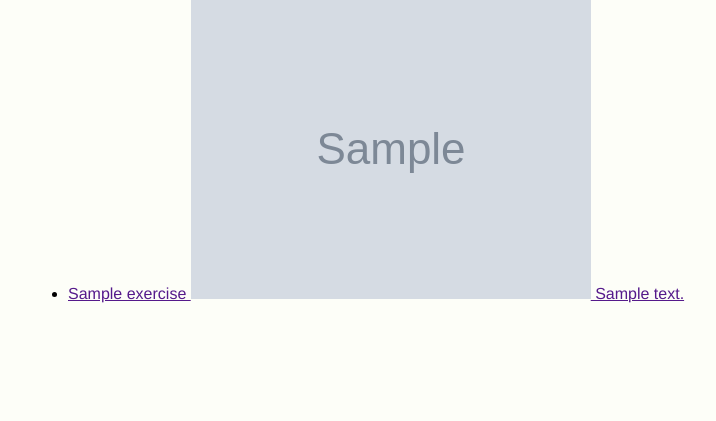
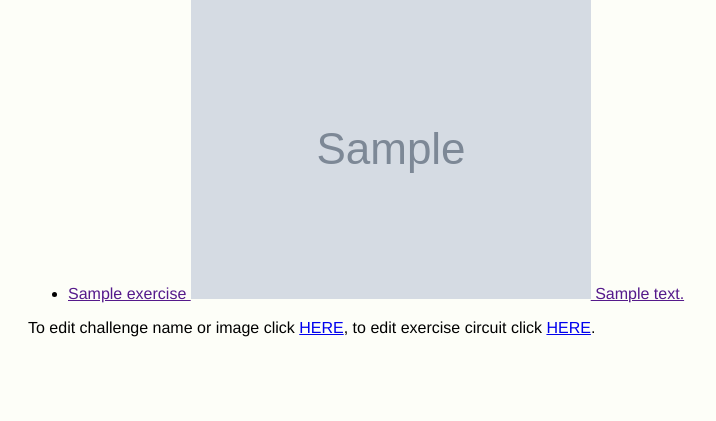
Before and after one commit to lim-is-a/fitness-challenge-app, a Django app: page /challenges/1 in a window 1280 px wide. Shown: the part 246-667 px from the top of the page, without its empty margins (212-928 px from the left). Run offline with Django 3.2, Linux system fonts and the light colour scheme; tables that the repository leaves empty hold one stand-in row (values such as "Sample post"); grey boxes marked "Sample" are stand-in pictures.

Commit message:
debugging exercise edit form

```diff
--- a/fitness_challenge/templates/fitness_challenge/challenge_detail.html
+++ b/fitness_challenge/templates/fitness_challenge/challenge_detail.html
@@ -16,5 +16,10 @@
     </li>
     {% endfor %}
 </ul>
+<footer>
+    <p>
+        To edit challenge name or image click <a href="{% url 'challenge_edit' pk=challenge.pk %}">HERE</a>, to edit exercise circuit click <a href="{% url 'exercise_edit' pk=exercise.pk %}">HERE</a>.
+    </p>
+</footer>
 
 {% endblock %}
--- a/fitness_challenge/urls.py
+++ b/fitness_challenge/urls.py
@@ -5,5 +5,7 @@ urlpatterns = [
     path('', views.challenge_list, name='challenge_list'),
     path('challenges/<int:pk>', views.challenge_detail, name='challenge_detail'),
     path('challenges/new', views.challenge_create, name='challenge_create'),
+    path('challenges/<int:pk>/edit', views.challenge_edit, name='challenge_edit'),
     path('exerciseList/new', views.exercise_create, name='exercise_create'),
+    path('exerciseList/<int:pk>/edit', views.exercise_edit, name='exercise_edit'),
 ]
--- a/fitness_challenge/views.py
+++ b/fitness_challenge/views.py
@@ -31,3 +31,25 @@ def exercise_create(request):
     else:
         form = ExerciseForm()
     return render(request, 'fitness_challenge/exercise_form.html', {'form': form})
+
+def challenge_edit(request, pk):
+    challenge = Challenge.objects.get(pk=pk)
+    if request.method == "POST":
+        form = ChallengeForm(request.POST, instance=challenge)
+        if form.is_valid():
+            challenge = form.save()
+            return redirect('challenge_detail', pk=challenge.pk)
+    else:
+        form = ChallengeForm(instance=challenge)
+    return render(request, 'fitness_challenge/challenge_form.html', {'form': form})
+
+def exercise_edit(request, pk):
+    exercise = Exercise.objects.get(pk=pk)
+    if request.method == 'POST':
+        form = ExerciseForm(request.POST, instance=exercise)
+        if form.is_valid():
+            exercise = form.save()
+            return redirect('challenge_detail', pk=exercise.challenge.pk)
+    else:
+        form = ExerciseForm(instance=exercise)
+    return render(request, 'fitness_challenge/exercise_form.html', {'form': form})
```
